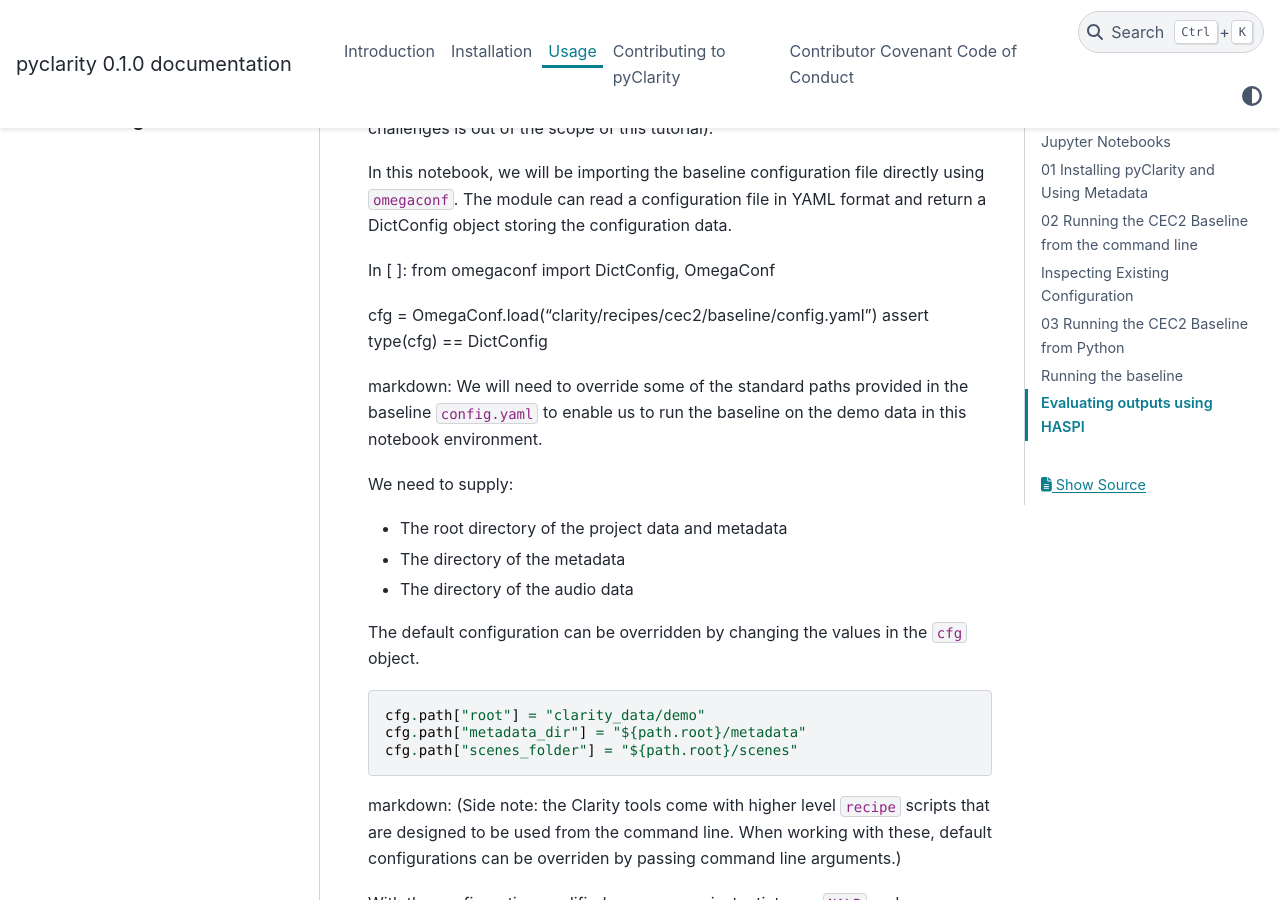
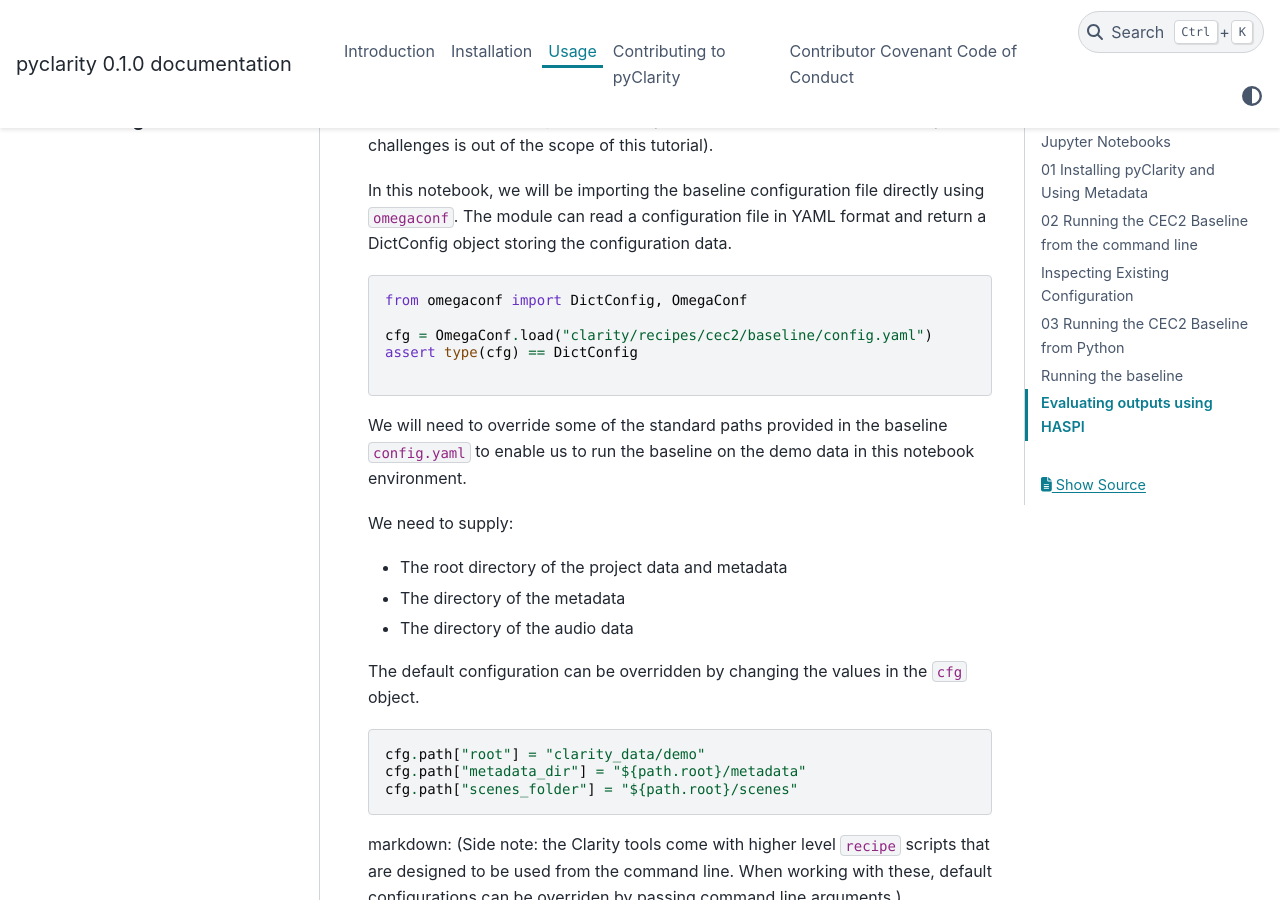
Before and after one commit to claritychallenge/clarity, a Sphinx documentation site: the page built from docs/usage.md, in a window 1280 px wide and 900 px high, scrolled down 9402 px. Built offline with Sphinx 7.4.7 and the PyData theme 0.15.4, drawn with Linux system fonts in a browser that asks for light colours; the version number is read from the project's files by our own code; some of the changed text lies outside the part shown.

Commit message:
16 | Tweaks to usage.md

````diff
--- a/docs/usage.md
+++ b/docs/usage.md
@@ -93,7 +93,7 @@
 print(f"Keys for scene_0         : {scene_0.keys()}")
 print(f'Value of SNR for scene_0 : {scene_0["SNR"]}')
 # Directly...
-print(f'Value of SNR for scene_0 : {scenes[0]["SNR"]})
+print(f'Value of SNR for scene_0 : {scenes[0]["SNR"]}')
 ```
 
 ### Processing Collections of Scenes
@@ -389,7 +390,11 @@
 
 ### Importing the baseline NALR and Compressor components
 
-The baseline enhancer is based on [NAL-R prescription fitting](https://pubmed.ncbi.nlm.nih.gov/3743918/). Since output signals are required to be in 16-bit integer format, a slow acting automatic gain control is implemented to reduce clipping of the signal introduced by the NAL-R fitting for audiograms which represent more severe hearing loss. The AGC is followed by a soft-clip function.
+The baseline enhancer is based on [NAL-R prescription fitting](https://pubmed.ncbi.nlm.nih.gov/3743918/). Since output
+signals are required to be in 16-bit integer format, a slow acting automatic gain control is implemented to reduce
+clipping of the signal introduced by the NAL-R fitting for audiograms which represent more severe hearing loss. The AGC
+is followed by a soft-clip function.
+
 
 The NAL-R and AGC (compressor) classes can be accessed by importing them from the `clarity.enhancer` module.
 
@@ -400,18 +405,29 @@
 
 ### Configuring the NALR and Compressor components
 
-To allow for scalable and flexible running on both local and HPC platforms, many Clarity challenge CEC2 scripts and tools depend on <a href='https://hydra.cc/'>hydra</a> and <a href='https://github.com/facebookincubator/submitit'>submitit</a> for the configuration of Python code, for the setting of environment variables such as dataset directories, and for enabling parallisation of Python on both HPC and local machines. (A full description of how hydra and submitit is used in the Clarity challenges is out of the scope of this tutorial).
+To allow for scalable and flexible running on both local and HPC platforms, many Clarity challenge CEC2 scripts and
+tools depend on [hydra](https://hydra.cc/) and [submitit](https://github.com/facebookincubator/submitit) for the
+configuration of Python code, for the setting of environment variables such as dataset directories, and for enabling
+parallisation of Python on both HPC and local machines. (A full description of how hydra and submitit is used in the
+Clarity challenges is out of the scope of this tutorial).
 
-In this notebook, we will be importing the baseline configuration file directly using `omegaconf`. The module can read a configuration file in YAML format and return a DictConfig object storing the configuration data.
 
-In [ ]:
+In this notebook, we will be importing the baseline configuration file directly using `omegaconf`. The module can read a
+configuration file in YAML format and return a DictConfig object storing the configuration data.
+
+
+``` python
 from omegaconf import DictConfig, OmegaConf
 
 cfg = OmegaConf.load("clarity/recipes/cec2/baseline/config.yaml")
 assert type(cfg) == DictConfig
 
-markdown:
-We will need to override some of the standard paths provided in the baseline `config.yaml` to enable us to run the baseline on the demo data in this notebook environment.
+```
+
+
+We will need to override some of the standard paths provided in the baseline `config.yaml` to enable us to run the
+baseline on the demo data in this notebook environment.
+
 
 We need to supply:
 
@@ -476,7 +492,6 @@
 
 ``` python
 scene_index = 2
-
 scene = scene_metadata[scene_index]
 
 print(scene)
@@ -488,7 +503,6 @@
 
 ``` python
 scene_id = scene["scene"]
-
 scene_listeners = scene_listeners_metadata[scene_id]
 
 print(scene_listeners)
````
Also changed, not shown: other parts of docs/usage.md (+4 -1 lines).
